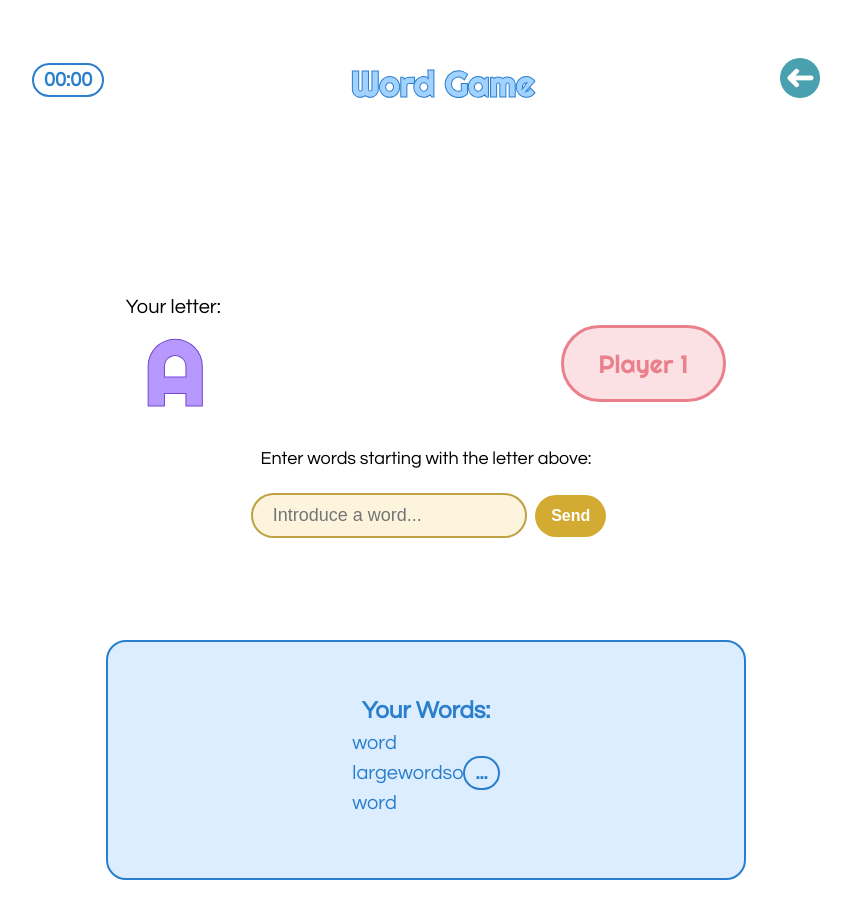
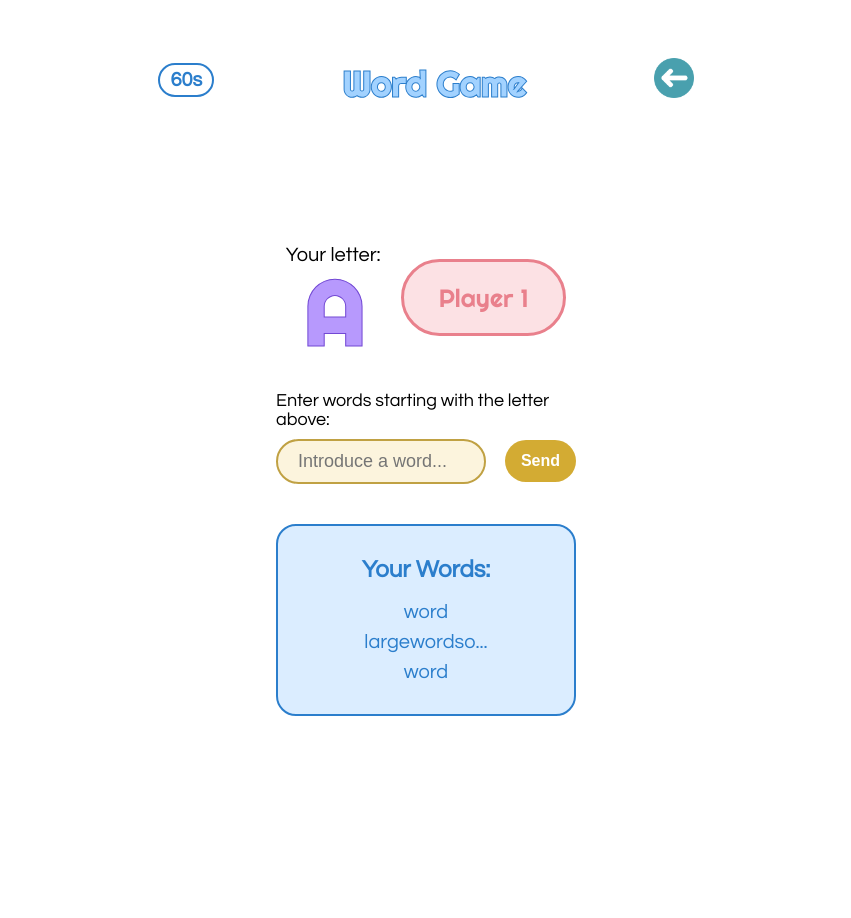
Before and after one commit to kelvinocampo/WordGame, a plain HTML site: page templates/gameScreen.html in a window 1280 px wide. Shown: the whole page, without its empty margins (214-1065 px from the left). After the commit the page ends 800 px from the top, so only its background shows below. Drawn offline with Linux system fonts and the light colour scheme.

Commit message:
Refactor: gameScren.html

```diff
--- a/styles/playScreen.css
+++ b/styles/playScreen.css
@@ -11,10 +11,11 @@ header {
     height: 20%;
     display: flex;
     align-items: center;
-    justify-content: space-evenly;
+    justify-content: center;
+    gap: 10%;
 }
 
-span {
+header p {
     color: #2b7ecc;
     font-size: 20px;
     font-family: 'Questrial', sans-serif;
@@ -24,7 +25,7 @@ span {
     padding: 5px 10px;
 }
 
-header > h1 {
+h1 {
     font-size: 35px;
     font-family: 'Righteous', display;
     color: #a2d2ff;
@@ -43,24 +44,27 @@ header > h1 {
     }
 }
 
-a > img {
+a img {
     width: 40px;
+    height: 40px;
     cursor: pointer;
     transition: all 0.2s ease-in-out;
     -webkit-tap-highlight-color: transparent;
+
+    &:hover {
+        transform: scale(1.2);
+    }
 }
 
-a > img:hover {
-    transform: scale(1.2);
-}
 
 main {
     width: 100%;
-    height: 100%;
+    height: 80%;
     display: flex;
     flex-direction: column;
     justify-content: center;
     align-items: center;
+    gap: 40px;
 }
 
 .playSection {
@@ -68,35 +72,18 @@ main {
     flex-direction: column;
     align-items: center;
     justify-content: center;
-    width: 100%;
-    height: 50%;
+    gap: 40px;
+    width: 300px;
 }
 
 .letterContainer {
     width: 100%;
     display: flex;
     align-items: center;
-    justify-content: space-evenly;
-}
+    justify-content: center;
+    gap: 20px;
 
-.selectLetter {
-    text-align: center;
-}
-
-.selectLetter > p {
-    margin: 0;
-    font-size: 20px;
-    font-family: 'Questrial', sans-serif;
-}
-
-.selectLetter > h2 {
-    font-size: 90px;
-    font-family: 'Righteous', display;
-    color: #b799fd;
-    -webkit-text-stroke: 1px #7248d4;
-}
-
-.letterContainer > h3 {
+    h3 {
         font-size: 25px;
         border-radius: 60px;
         padding: 20px 35px;
@@ -106,38 +93,63 @@ main {
         font-family: 'Righteous', display;
         font-weight: 400;
     }
+}
+
+.selectLetter {
+    display: flex;
+    justify-content: center;
+    align-items: center;
+    flex-direction: column;
+    gap: 10px;
+    text-align: center;
+
+    p {
+        font-size: 20px;
+        font-family: 'Questrial', sans-serif;
+    }
+
+    h2 {
+        font-size: 90px;
+        line-height: 76px;
+        font-family: 'Righteous', display;
+        color: #b799fd;
+        -webkit-text-stroke: 1px #7248d4;
+    }
+}
 
 form {
     display: flex;
     flex-direction: column;
     justify-content: center;
     align-items: center;
-    margin: 20px 10px;
     font-family: 'Questrial', sans-serif;
+    gap: 10px;
+}
+
+.wordInput{
+    display: flex;
+    justify-content: space-between;
+    align-items: center;
+    width: 100%;
 }
 
 label {
     font-size: 18px;
 }
 
-.wordInput {
-    margin: 20px;
-}
-
 input {
     padding: 10px 20px;
-    margin: 5px;
     background-color: #fcf4dd;
     color: #79611a;
     font-size: 18px;
     border: solid 2px #c0a143;
     border-radius: 30px;
-    transition: border-width 0.3s ease-in-out;
+    transition: all 0.3s ease-in-out;
+    width: 210px;
+
+    &:focus {
+        outline: solid 3px #c0a143;
     }
-
-input:focus {
-    border-width: 3px;
-    outline: none;
 }
 
 button {
@@ -151,15 +163,15 @@ button {
     transition: 0.2s ease-in-out;
     cursor: pointer;
     -webkit-tap-highlight-color: transparent;
+
+    &:hover {
+        transform: scale(1.1);
     }
-
-button:hover {
-    transform: scale(1.1);
 }
 
 .wordsList {
-    width: 50%;
-    min-height: 30%;
+    width: 300px;
+    height: 30%;
     display: flex;
     flex-direction: column;
     justify-content: center;
@@ -170,10 +182,15 @@ button:hover {
     color: #2b7ecc;
     background-color: #dbedff;
     padding: 20px;
-}
+    gap: 20px;
 
-li {
+    ul {
         list-style: none;
-    margin: 10px;
+        display: flex;
+        flex-direction: column;
+        gap: 10px;
+        justify-content: center;
+        align-items: center;
         font-size: 20px;
     }
+}
--- a/templates/gameScreen.html
+++ b/templates/gameScreen.html
@@ -9,7 +9,7 @@
 </head>
 <body>
     <header>
-        <span>00:00</span>
+        <p>60s</p>
         <h1>Word Game</h1>
         <a href="../index.html">
             <img src="../assets/icons/image.png" alt="">
```
Lines whose indentation alone changed are shown as unchanged.
